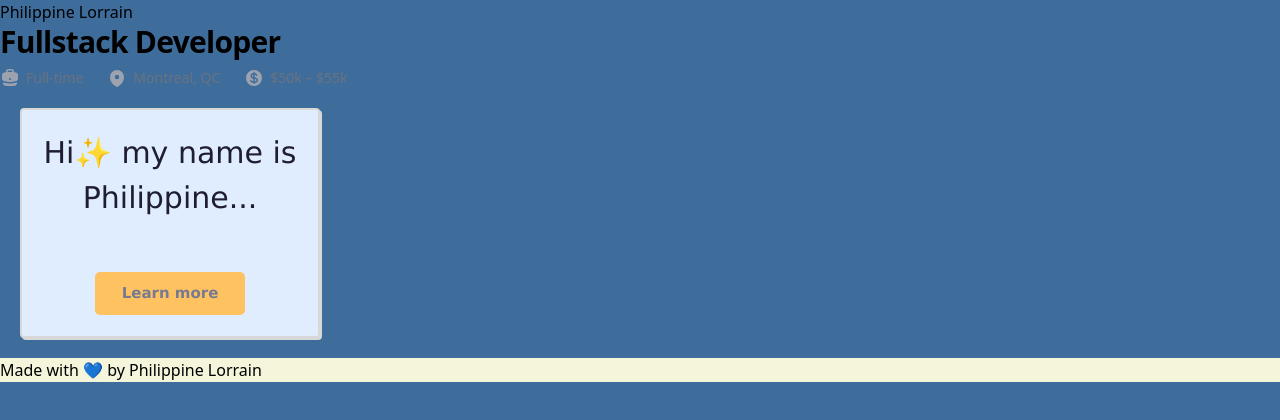
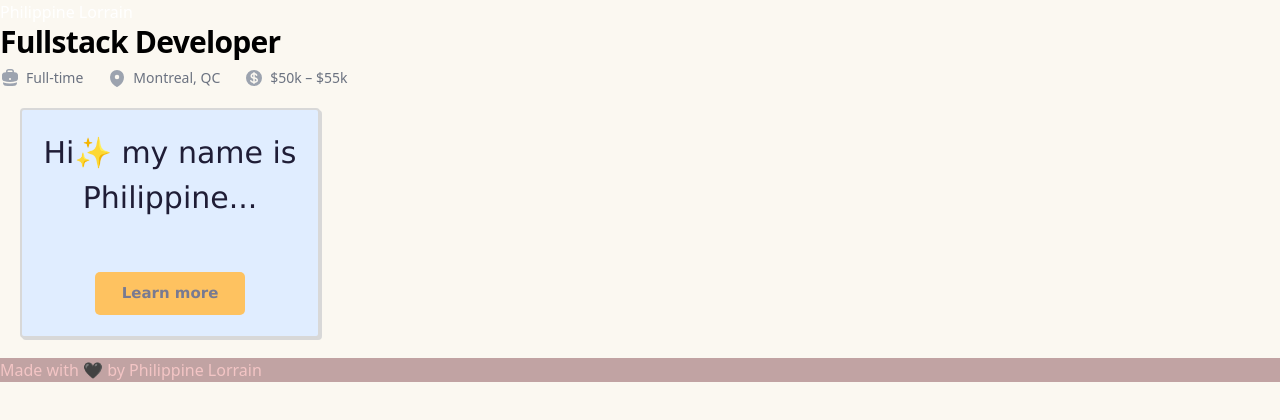
Before and after one commit to Plorrain/my-own-personnal-app, a React (Create React App) app: page / in a window 1280 px wide. Shown: the top 420 px of the page. Built offline with nearby package versions, Linux system fonts and the light colour scheme.

Commit message:
css: changing colors of fonts, and bckgd color + will try to fix the footer

```diff
--- a/src/App.js
+++ b/src/App.js
@@ -7,11 +7,11 @@ import CardFlip from './components/UI/CardFlip';
 function App() {
 return (
     <Fragment>
-      <h1>Philippine Lorrain</h1>
+      <h1 style={{color: "white"}}>Philippine Lorrain</h1>
       <PageHeader />
       <CardFlip />
-      <footer>
-        Made with 💙 by Philippine Lorrain
+      <footer style={{backgroundColor: "#C1A3A3", color: "#F3C5C5"}}>
+        Made with 🖤 by Philippine Lorrain
       </footer>
     </Fragment>
   );
--- a/src/index.css
+++ b/src/index.css
@@ -3,7 +3,7 @@
 @tailwind utilities;
 
 body {
-  background-color: #3E6D9C;
+  background-color: #FBF8F1;
 }
 
 footer {
```
